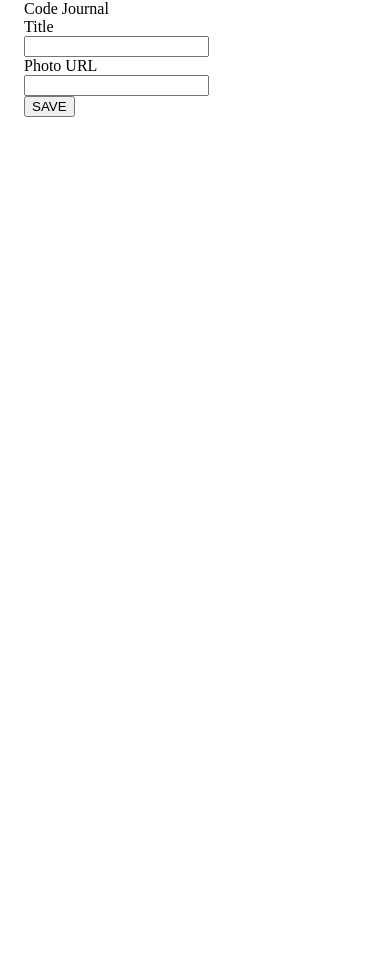
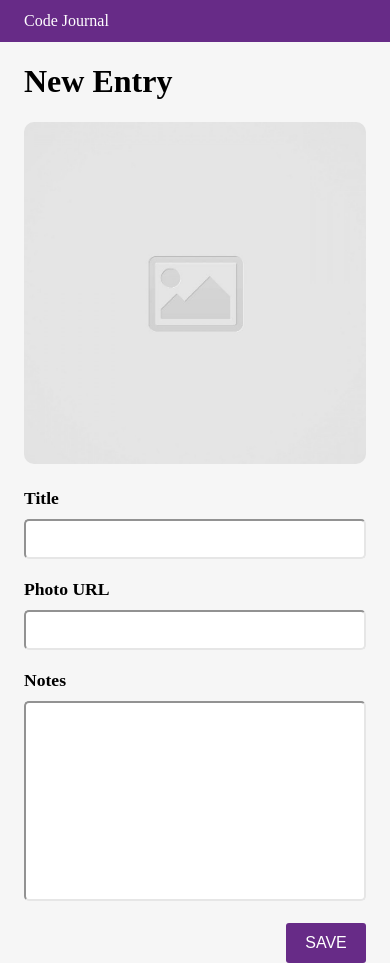
Before and after one commit to colin-macrae/code-journal, a website: page index.html in a window 390 px wide. Before the commit the page ends 844 px from the top, so only its background shows below. Drawn offline with Linux system fonts and the light colour scheme.

Commit message:
Complete the HTML form using the appropriate responsive layout classes #1

```diff
--- a/css/styles.css
+++ b/css/styles.css
@@ -0,0 +1,55 @@
+body {
+  background-color: rgb(246, 246, 246);
+}
+
+header {
+  background-color: rgb(103, 43, 135);
+  color: white;
+  padding: 12px 0;
+}
+
+img {
+  width: 100%;
+  border-radius: 10px;
+  padding: 0;
+  margin: 0;
+}
+
+.title-photo-notes-label {
+  margin: 10px 0 0;
+  padding: 10px 0;
+  font-size: 1.1rem;
+  font-weight: 700;
+}
+
+input {
+  width: 100%;
+  height: 40px;
+  border-color: rgb(230, 230, 230);
+  border-radius: 5px;
+}
+
+.save-button {
+  display: flex;
+  justify-content: flex-end;
+  margin: 12px 0 0;
+}
+
+button {
+  margin: 10px 0 0;
+  background-color: rgb(103, 43, 135);
+  width: 80px;
+  height: 40px;
+
+  /* text-align: center */
+  border: none;
+  border-radius: 3px;
+
+  /* height:  */
+  color: white;
+  font-size: 1rem;
+}
+
+.notes {
+  height: 200px;
+}
--- a/index.html
+++ b/index.html
@@ -27,11 +27,19 @@
 
   <main class="container">
     <div data-view="entry-form">
-      <div><label for="##">Title</label></div>
-      <input type="text" name="##" id="##" />
-      <div><label for="##">Photo URL</label></div>
-      <input type="url" name="##" class="photo-url" />
-      <div><button class="save-button">SAVE</button></div>
+      <h1>New Entry</h1>
+      <img src="images/placeholder-image-square.jpg" class="column-half">
+
+      <div class="title-photo-notes-label"><label for="##" >Title</label></div>
+      <input type="text" name="##" class="column-half" />
+
+      <div class="title-photo-notes-label"><label for="##">Photo URL</label></div>
+      <input type="url" name="##" class="photo-url column-half" />
+
+      <div class="title-photo-notes-label"><label for="##">Notes</label></div>
+      <input type="text" name="##" class="notes" />
+
+      <div class="save-button"><button>SAVE</button></div>
     </div>
 
     <div data-view="entries" class="hidden"></div>
```
